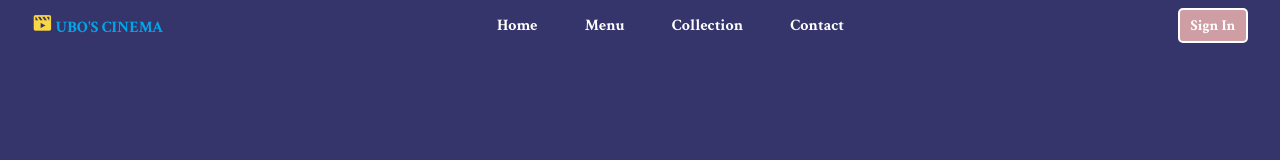
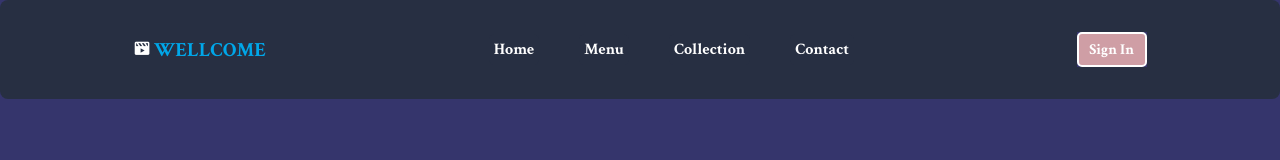
Before and after one commit to nyanswansaung/uboCinema, a plain HTML site: page index.html in a window 1280 px wide. Drawn offline with nearby package versions, Linux system fonts and the light colour scheme.

Commit message:
'nav-updated'

```diff
--- a/css/style.css
+++ b/css/style.css
@@ -10,6 +10,7 @@ font-family: 'Crimson Text', serif; */
     --box-color: #69254c;
     --card-color: #cf9ea5;
     --logo-color: #f9d643;
+    --nav-color: #272f42;
 }
 
 *{
@@ -20,50 +21,11 @@ font-family: 'Crimson Text', serif; */
     background-color: var(--main-color);
     color: var(--default-color);
 }
-
-/* header start  */
-.navbar{
-    position: sticky;
-    top: 0;
-    display: flex;
-    width: 95%;
-    margin: auto;
+.container{
+    max-width: 85%;
+    margin: 8px auto 0 auto;
     padding: 0.5rem;
-    background-color: #ffffff00;
-    justify-content: space-between;
-    align-items: center;
 }
-.logo .bx{
-    color: var(--logo-color);
-    font-size: 1.3rem;
-    margin-right: 3px;
-}
-.logo a{
-    text-transform: uppercase;
-    color: var(--text-color);
-}
-.menu a{
-    position: relative;
-    text-transform: capitalize;
-    width: 50px;
-    margin: 0 17px;
-    padding: 5px;
-    border-radius: 5px;
-}
-.menu a::after{
-    content: "";
-    position: absolute;
-    width: 0%;
-    bottom: -2px;
-    left: 0;
-    border-bottom: 2px solid var(--logo-color);
-    transition: 0.5s;
-}
-.menu a:hover::after{
-    width: 100%;
-}
-
-/* header end  */
 
 /* btn  */
 .btn{
@@ -84,3 +46,79 @@ font-family: 'Crimson Text', serif; */
 }
 
 /* btn end  */
+
+/* header start  */
+.header{
+    position: sticky;
+    top: 0;
+    width: 100%;
+    z-index: 100;
+    /* border-radius: 5px; */
+}
+.navbar{
+    display: flex;
+    justify-content: space-around;
+    align-items: center;
+    padding: 2rem;
+    border-radius: 0.5rem;
+    background-color: var(--nav-color);
+
+}
+.menu{
+    display: flex;
+    justify-content: center;
+    align-items: center;
+    background-color: var(--nav-color);
+}
+.logo .bx{
+    color: var(--default-color);
+    font-size: 1.1rem;
+    margin-right: 3px;
+    background-color: var(--nav-color);
+}
+.logo a{
+    font-size: 20px;
+    text-transform: uppercase;
+    color: var(--text-color);
+    background-color: var(--nav-color);
+}
+li{
+    list-style: none;
+    background-color: var(--nav-color);
+}
+li a{
+    position: relative;
+    text-transform: capitalize;
+    width: 50px;
+    margin: 0 20px;
+    padding: 5px;
+    border-radius: 5px;
+    background-color: var(--nav-color);
+}
+li a::after{
+    content: "";
+    position: absolute;
+    width: 0%;
+    bottom: -2px;
+    left: 0;
+    border-bottom: 2px solid var(--logo-color);
+    transition: 0.5s;
+}
+li a:hover::after{
+    width: 100%;
+}
+
+/* header end  */
+/*
+.body{
+    position: relative;
+    width: 100%;
+    min-height: 50vh;
+    display: flex;
+    align-items: center;
+}
+.body img{
+    position: absolute;
+    object-fit: cover;
+    z-index: -1;
+} */
--- a/index.html
+++ b/index.html
@@ -18,16 +18,16 @@
         <div class="navbar">
          <!-- logo -->
             <div class="logo">
-                <a href="#"><i class='bx bxs-movie-play'></i>ubo's cinema</a>
+                <a href="#"><i class='bx bxs-movie-play'></i>wellcome</a>
             </div>
 
             <!-- menu -->
-            <div class="menu">
-                <a href="#">home</a>
-                <a href="#">menu</a>
-                <a href="#">collection</a>
-                <a href="#">contact</a>
-            </div>
+            <ul class="menu">
+                <li><a href="#">home</a></li>
+                <li><a href="#">menu</a></li>
+                <li><a href="#">collection</a></li>
+                <li><a href="#">contact</a></li>
+            </ul>
 
              <!-- sing_in -->
             <div class="sign_in">
@@ -36,5 +36,11 @@
         </div>
     </header>
     <!-- nav bar end -->
+    <!-- <section class="home">
+        <div class="body">
+            <img src="./img/top-10/01.jpg" alt="">
+        </div>
+    </section> -->
+    <!--slider start   -->
 </body>
 </html>
```
